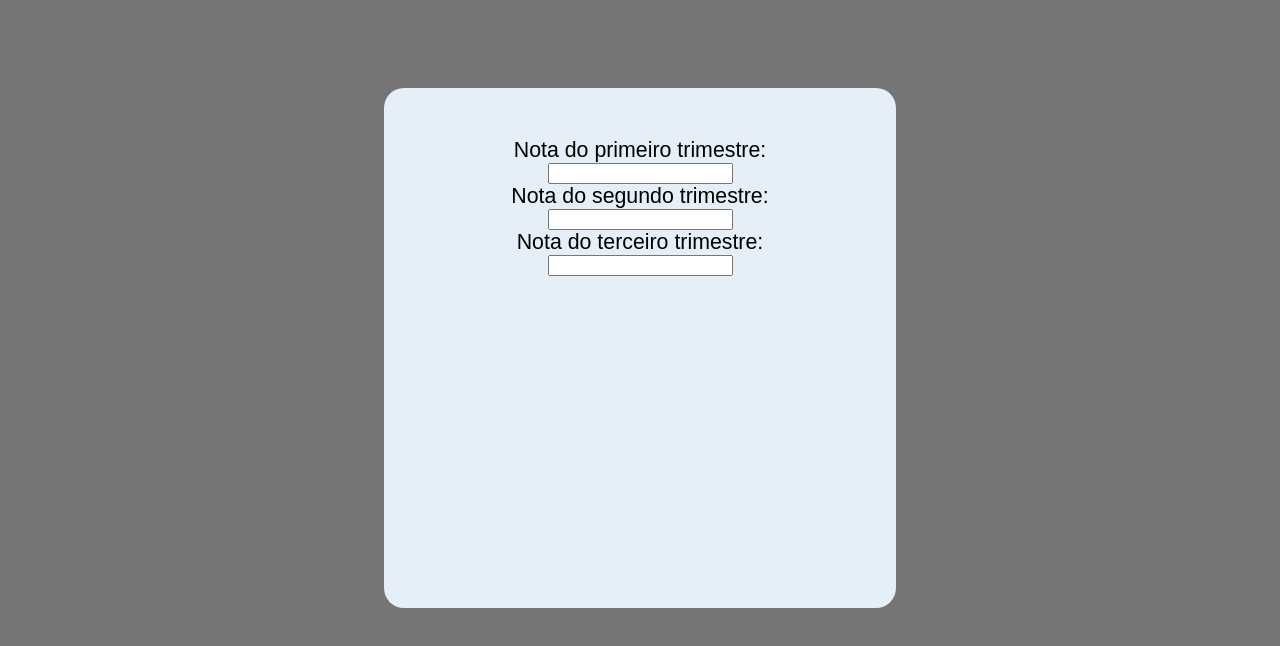
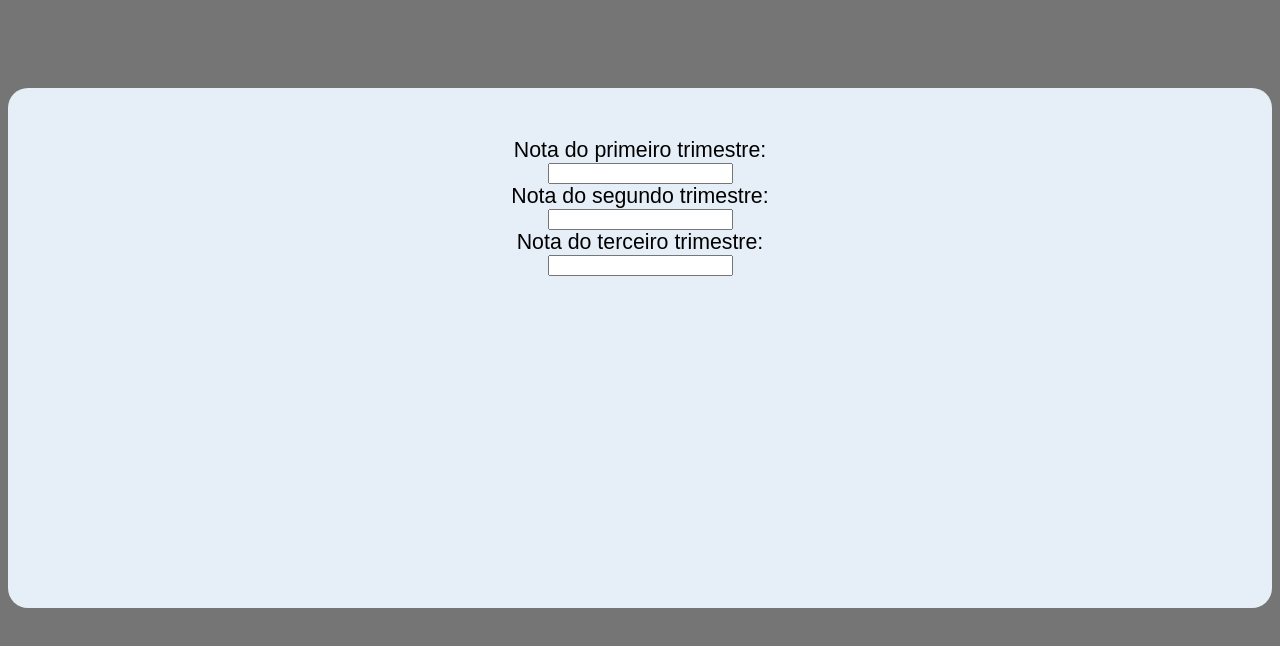
Before and after one commit to Wendley1/Wendley1.github.io, a plain HTML site: page index.html in a window 1280 px wide. Drawn offline with Linux system fonts and the light colour scheme.

Commit message:
Changes to support mobile #2

```diff
--- a/Css/index.css
+++ b/Css/index.css
@@ -5,7 +5,7 @@ body {
 
 .main {
     background-color: rgb(230, 238, 247);
-    width: 40vw;
+    /*width: 40vw;*/
     height: 65vh;
     border-radius: 20px;
     position: relative;
@@ -33,7 +33,7 @@ label {
     position: relative;
     top: 15px;
 }
-
+/*
 @media screen and (min-width: 1280px) {
     body {
         background-color: rgb(117, 117, 117);
@@ -42,8 +42,8 @@ label {
 
     .main {
         background-color: rgb(230, 238, 247);
-        width: 40vw;
-        height: 65vh;
+        width: 48vw;
+        height: 70svh;
         border-radius: 20px;
         position: relative;
         margin: auto;
--- a/index.html
+++ b/index.html
@@ -11,21 +11,23 @@
 </head>
 
 <body>
-    <div class="main">
+    <section class="main">
         <div class="container">
             <div class="input">
+                <center>
                     <label for="n1">Nota do primeiro trimestre:</label> <br>
                     <input type="text" name="notaT1" id="n1"><br>
                     <label for="n2">Nota do segundo trimestre:</label> <br>
                     <input type="text" name="notaT2" id="n2"><br>
                     <label for="n3">Nota do terceiro trimestre:</label> <br>
                     <input type="text" name="notaT3" id="n3"><br><br>
+                </center>
             </div>
             <div class="output">
                 <span id="message"></span>
             </div>
         </div>
-    </div>
+    </section>
 
     <script src="./Js/index.js"></script>
 
```
Lines whose indentation alone changed are shown as unchanged.
